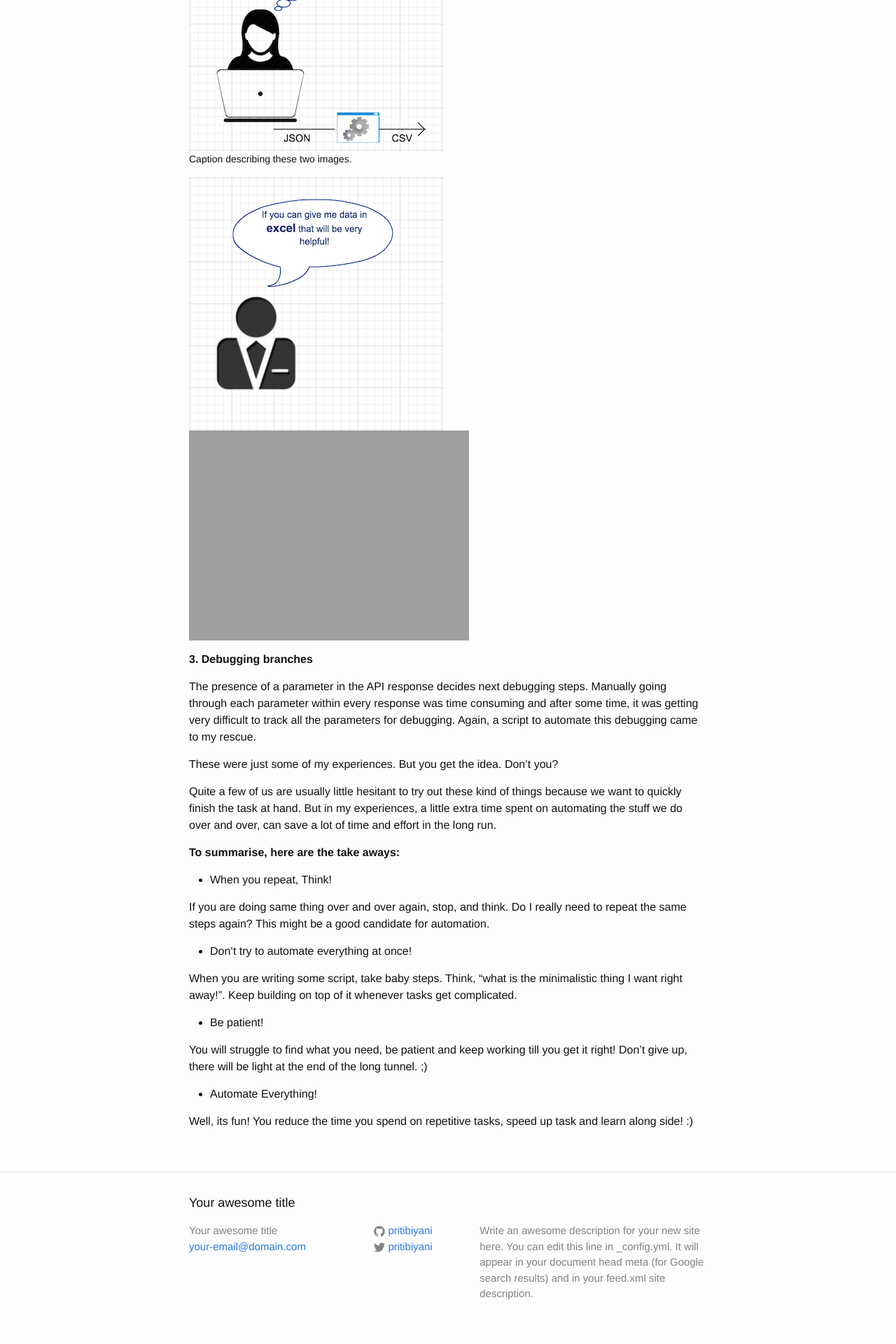
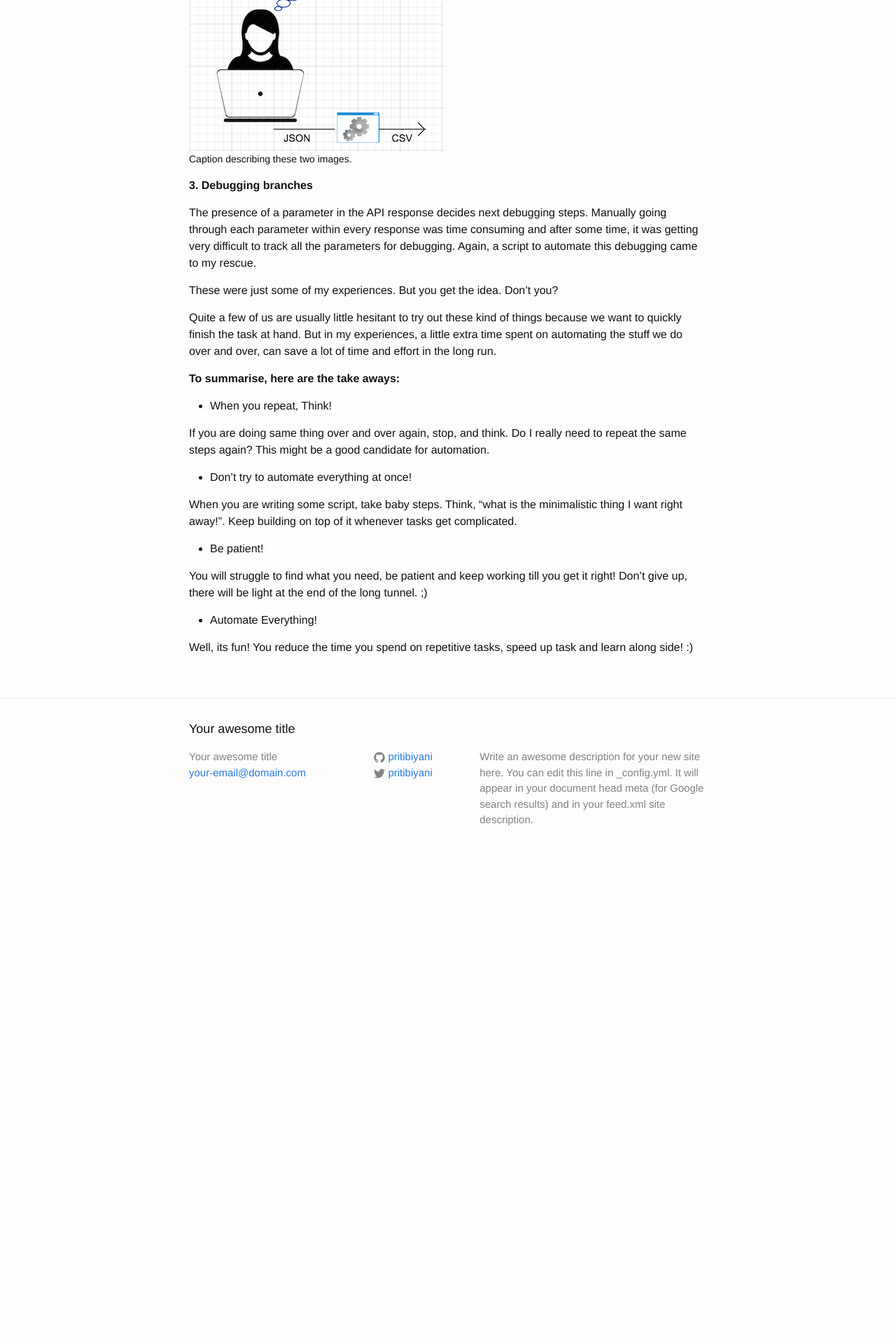
Before and after one commit to pritibiyani/pritibiyani.github.io, a Jekyll site: the page built from _posts/2014-11-25-automate-everything.markdown, in a window 1280 px wide. Shown: the part 1618-3538 px from the top of the page at 70% size. Built offline with Jekyll 4.4.1, drawn with Linux system fonts in a browser that asks for light colours; after the commit the page ends 2861 px from its top, so only the background shows below that.

Commit message:
Playing with Images

```diff
--- a/_posts/2014-11-25-automate-everything.markdown
+++ b/_posts/2014-11-25-automate-everything.markdown
@@ -30,7 +30,6 @@ While doing production support, when something goes wrong, content creators ofte
 	<figcaption>Caption describing these two images.</figcaption>
 </figure>
 
-![Business/Content Creator]({{ site.url }}/assets/ORG_1.png) ![Support People]({{ site.url }}/assets/try_2.png)
 
 **3. Debugging branches**
 
```
